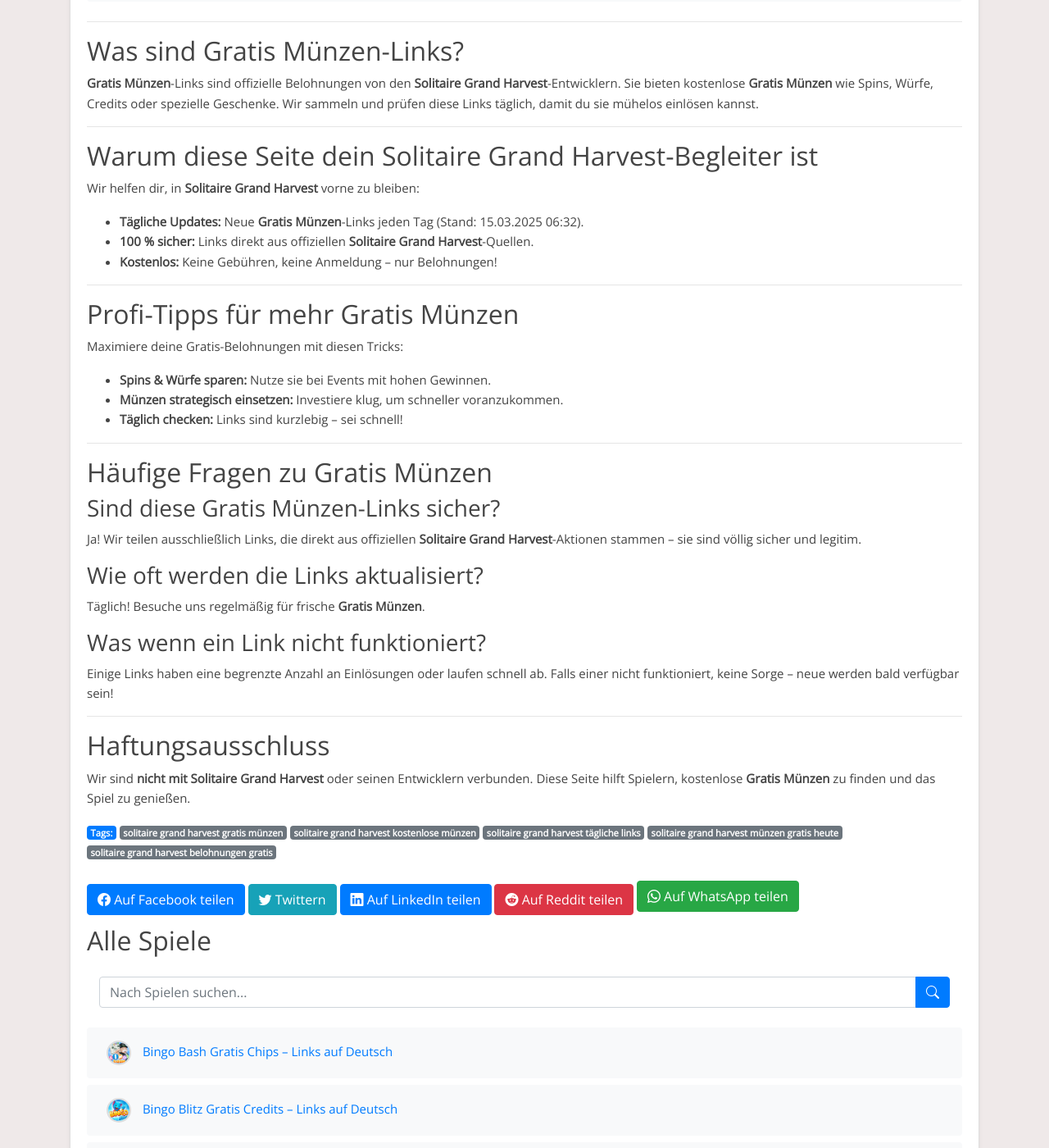
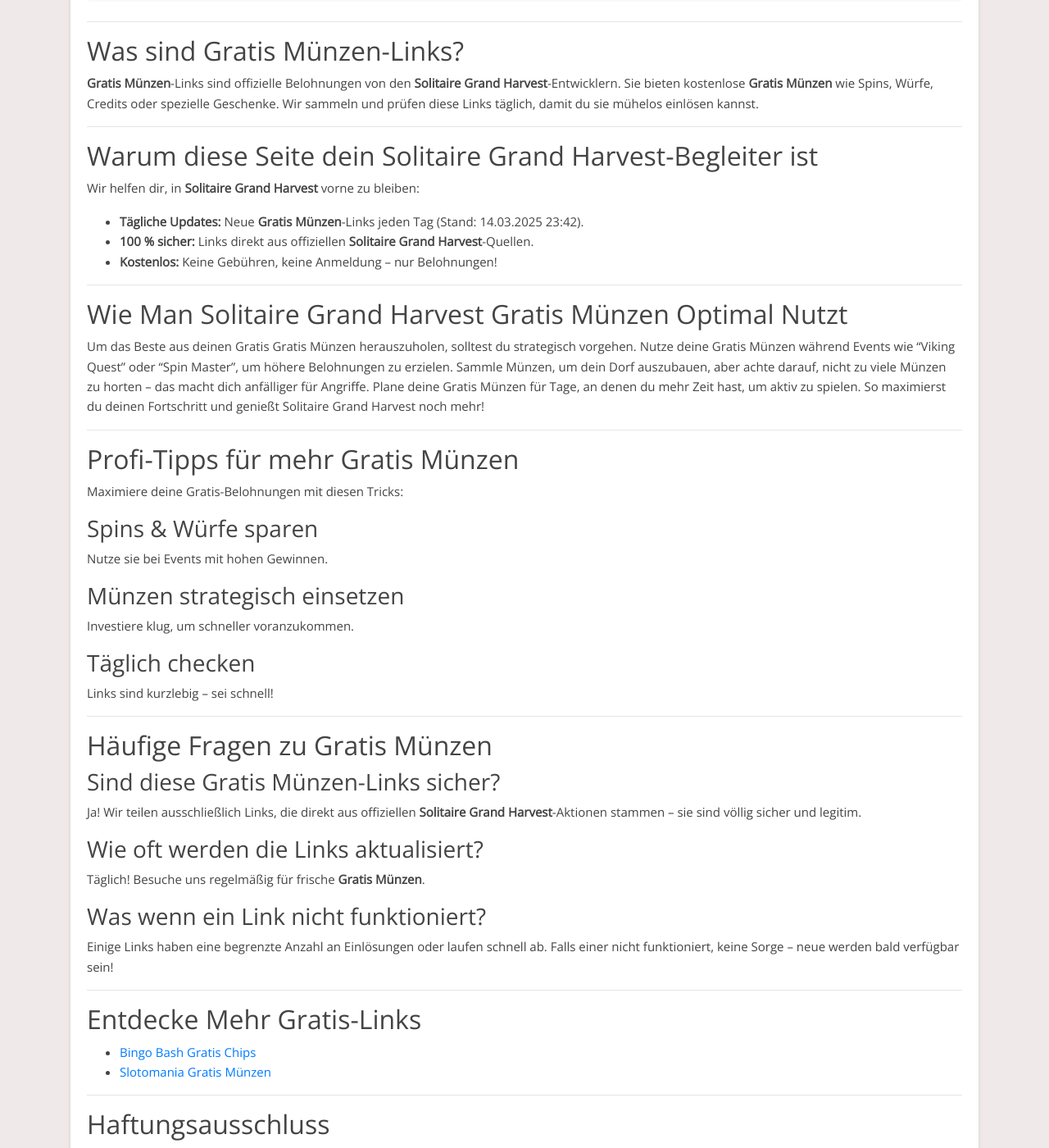
Before and after one commit to Prollad99/bs-de, a Jekyll site: the page built from _posts/2025-01-18-solitaire-grand-harvest.md, in a window 1280 px wide and 1400 px high, scrolled down 7729 px. Shown: the whole window at 82% size. Built offline with Jekyll 4.4.1, drawn with Linux system fonts in a browser that asks for light colours; some of the changed text lies outside the part shown.

Commit message:
Update  links and content - 2025-03-15 06:42

```diff
--- a/_includes/solitaire-grand-harvest_footer.html
+++ b/_includes/solitaire-grand-harvest_footer.html
@@ -10,9 +10,15 @@
 
 Wir helfen dir, in **Solitaire Grand Harvest** vorne zu bleiben:
 
-- **Tägliche Updates:** Neue **Gratis Münzen**-Links jeden Tag (Stand: 15.03.2025 06:32).
+- **Tägliche Updates:** Neue **Gratis Münzen**-Links jeden Tag (Stand: 14.03.2025 23:42).
 - **100 % sicher:** Links direkt aus offiziellen **Solitaire Grand Harvest**-Quellen.
 - **Kostenlos:** Keine Gebühren, keine Anmeldung – nur Belohnungen!
+
+---
+
+## Wie Man Solitaire Grand Harvest Gratis Münzen Optimal Nutzt
+
+Um das Beste aus deinen Gratis Gratis Münzen herauszuholen, solltest du strategisch vorgehen. Nutze deine Gratis Münzen während Events wie "Viking Quest" oder "Spin Master", um höhere Belohnungen zu erzielen. Sammle Münzen, um dein Dorf auszubauen, aber achte darauf, nicht zu viele Münzen zu horten – das macht dich anfälliger für Angriffe. Plane deine Gratis Münzen für Tage, an denen du mehr Zeit hast, um aktiv zu spielen. So maximierst du deinen Fortschritt und genießt Solitaire Grand Harvest noch mehr!
 
 ---
 
@@ -20,9 +26,14 @@
 
 Maximiere deine Gratis-Belohnungen mit diesen Tricks:
 
-- **Spins & Würfe sparen:** Nutze sie bei Events mit hohen Gewinnen.
-- **Münzen strategisch einsetzen:** Investiere klug, um schneller voranzukommen.
-- **Täglich checken:** Links sind kurzlebig – sei schnell!
+### Spins & Würfe sparen
+Nutze sie bei Events mit hohen Gewinnen.
+
+### Münzen strategisch einsetzen
+Investiere klug, um schneller voranzukommen.
+
+### Täglich checken
+Links sind kurzlebig – sei schnell!
 
 ---
 
@@ -42,6 +53,13 @@
 
 ---
 
+## Entdecke Mehr Gratis-Links
+
+- [Bingo Bash Gratis Chips](/bingo-bash-gratis-chips/)
+- [Slotomania Gratis Münzen](/slotomania-gratis-muenzen/)
+
+---
+
 ## Haftungsausschluss
 
 Wir sind **nicht mit Solitaire Grand Harvest** oder seinen Entwicklern verbunden. Diese Seite hilft Spielern, kostenlose **Gratis Münzen** zu finden und das Spiel zu genießen.
--- a/_includes/solitaire-grand-harvest_post.html
+++ b/_includes/solitaire-grand-harvest_post.html
@@ -1,4 +1,4 @@
-# Solitaire Grand Harvest Gratis Gratis Münzen – Dein Täglicher Bonus
+# Tägliche Solitaire Grand Harvest Gratis Gratis Münzen – Jetzt Sammeln!
 
 Willkommen bei deiner Quelle für **Solitaire Grand Harvest Gratis Gratis Münzen**! Hier findest du täglich neue Links, um kostenlose Gratis Münzen und Belohnungen zu sammeln – perfekt für deutsche Spieler.
 
```
